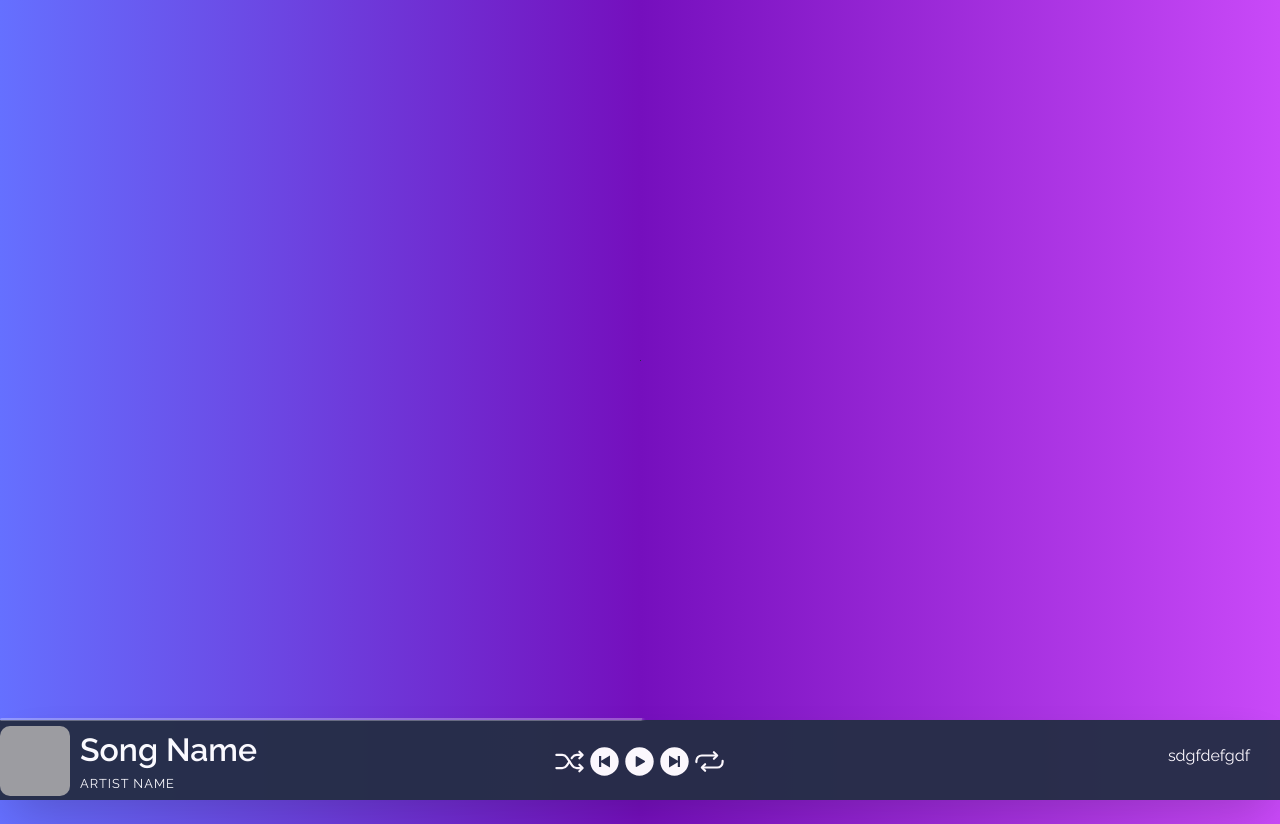
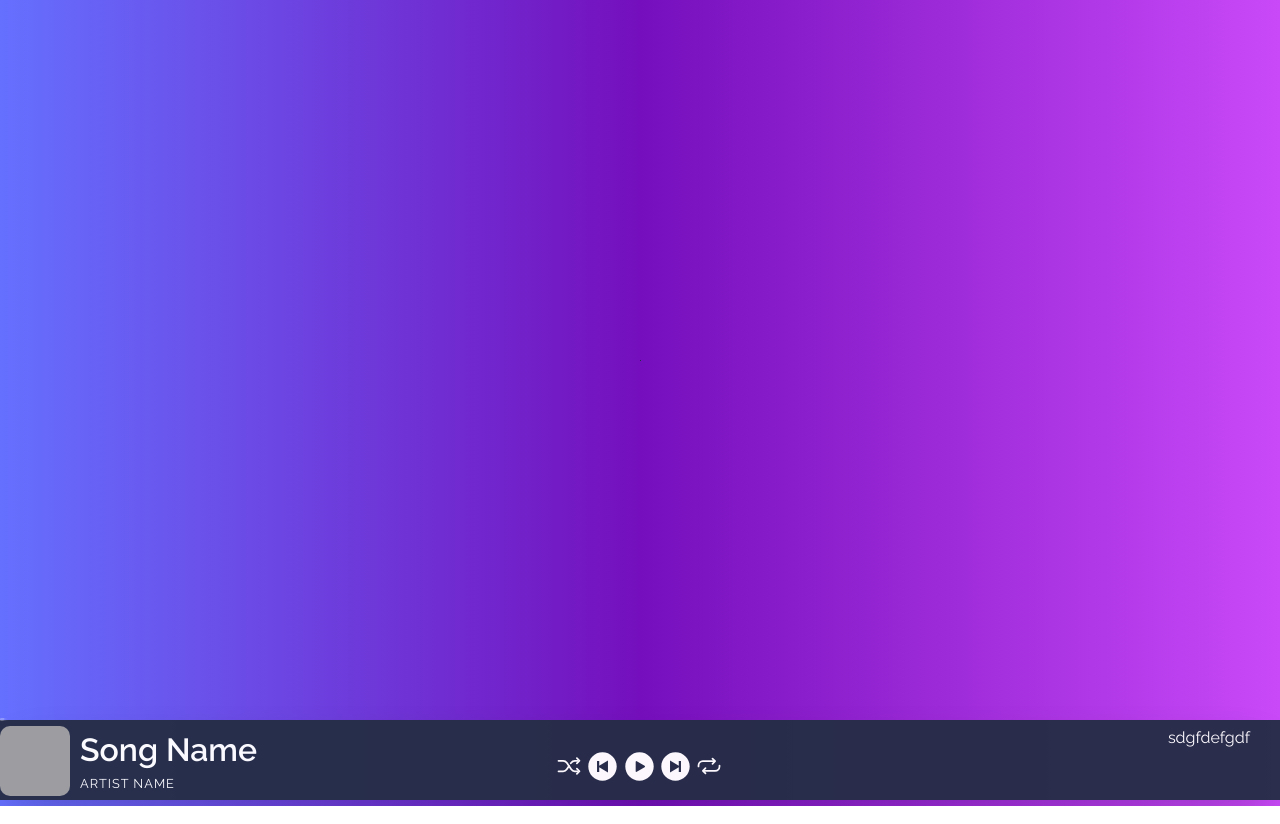
Before and after one commit to alvin1904/ragam-client, a React (Vite) app: page / in a window 1280 px wide. Built offline with nearby package versions, Linux system fonts and the light colour scheme; grey boxes are pictures that could not be loaded.

Commit message:
feat: music player added functionalities

```diff
--- a/src/components/Controller.css
+++ b/src/components/Controller.css
@@ -44,13 +44,20 @@
   background-color: white;
   transition: all ease-in-out 250ms;
 }
+.audio_controls {
+  height: 100%;
+  width: 100%;
+  display: grid;
+  grid-auto-flow: column;
+  grid-template-columns: 1fr 1fr 1fr;
+  transform: translateY(-18px);
+}
 
 .audio_details {
   display: grid;
   grid-auto-flow: column;
   grid-template-columns: auto 1fr;
   text-align: left;
-  transform: translateY(-18px);
 }
 
 .song_image {
@@ -62,7 +69,7 @@
   justify-content: center;
   align-items: center;
   overflow: hidden;
-  object-fit:cover;
+  object-fit: cover;
 }
 .song_image img {
   flex-shrink: 0;
@@ -85,21 +92,28 @@
 
 .audio_tools {
   text-align: center;
+  display: grid;
+  grid-auto-flow: column;
+  align-items: center;
+  padding: 0 8rem;
 }
 .audio_btn {
   all: unset;
   cursor: pointer;
   background-color: transparent;
+  height: auto;
+  width: fit-content;
+  border-radius: 50%;
 }
-.audio_controls {
-  height: 100%;
-  width: 100%;
-  display: grid;
-  grid-auto-flow: column;
-  grid-template-columns: 1fr 1fr 1fr;
+.pause:hover {
+  color: #9ee493;
 }
-
+.play:hover {
+  color: #ff6868;
+}
 .audio_right {
   text-align: end;
   padding-right: 30px;
+  align-items: center;
+  height: 100%;
 }
--- a/src/components/Controller.jsx
+++ b/src/components/Controller.jsx
@@ -5,17 +5,56 @@ import {
   IoPlaySkipBackCircleSharp,
   IoPlaySkipForwardCircleSharp,
   IoShuffle,
-  IoRepeat
+  IoRepeat,
 } from "react-icons/io5";
-import { useState } from "react";
+import { useState, useRef, useEffect } from "react";
+import song from "../constants/njnuyarnupogum.mp3";
 
 const Controller = () => {
   const [playing, setPlaying] = useState(false);
+  const [time, setTime] = useState(0);
+  const [duration, setDuration] = useState(0);
   const link =
     "https://images.unsplash.com/photo-1677141216267-fab8433a646d?ixlib=rb-4.0.3&ixid=MnwxMjA3fDB8MHxwaG90by1wYWdlfHx8fGVufDB8fHx8&auto=format&fit=crop&w=464&q=80";
+
+  const audioRef = useRef();
+
+  useEffect(() => {
+    if (playing) audioRef.current.play();
+    else audioRef.current.pause();
+  }, [playing]);
+
+  const handleTimeUpdate = () => {
+    setTime(audioRef.current.currentTime);
+    setDuration(audioRef.current.duration);
+  };
+  const handleSeek = (e) => {
+    setTime(e.target.value);
+    audioRef.current.currentTime = e.target.value;
+    audioRef.current.play();
+    setPlaying(true);
+  };
+
+  const handlePrev = () => {
+    setTime(0);
+    audioRef.current.currentTime = 0;
+    audioRef.current.play();
+    setPlaying(true);
+  };
+
   return (
     <div className="audio_controller">
-      <input type="range" className="audio_slider" />
+      <audio autoPlay ref={audioRef} onTimeUpdate={handleTimeUpdate}>
+        <source src={song} type="audio/mpeg" />
+      </audio>
+      <input
+        type="range"
+        min={0}
+        max={duration}
+        className="audio_slider"
+        value={time}
+        onChange={handleSeek}
+      />
       <div className="audio_controls">
         <div className="audio_details">
           <div className="song_image">
@@ -27,17 +66,21 @@ const Controller = () => {
           </div>
         </div>
         <div className="audio_tools">
-        <button className="audio_btn shuffle">
-            <IoShuffle size={35} />
+          <button className="audio_btn shuffle">
+            <IoShuffle size={28} />
           </button>
-          <button className="audio_btn prev">
+          <button className="audio_btn prev" onClick={handlePrev}>
             <IoPlaySkipBackCircleSharp size={35} />
           </button>
 
           <button
             className={`audio_btn ${playing ? "play" : "pause"}`}
+            accessKey="Space"
             onClick={() => {
               setPlaying(!playing);
+            }}
+            onKeyDown={(e) => {
+              if (e.key == "Space") setPlaying(!playing);
             }}
           >
             {playing ? <IoPauseCircle size={35} /> : <IoPlayCircle size={35} />}
@@ -47,7 +90,7 @@ const Controller = () => {
             <IoPlaySkipForwardCircleSharp size={35} />
           </button>
           <button className="audio_btn loop">
-            <IoRepeat size={35} />
+            <IoRepeat size={28} />
           </button>
         </div>
         <div className="audio_right">sdgfdefgdf</div>
```
Also changed, not shown: 1 other file (tests, documents, lock files or other folders).
